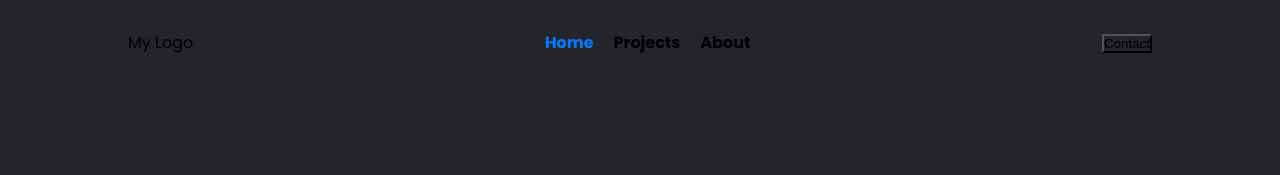
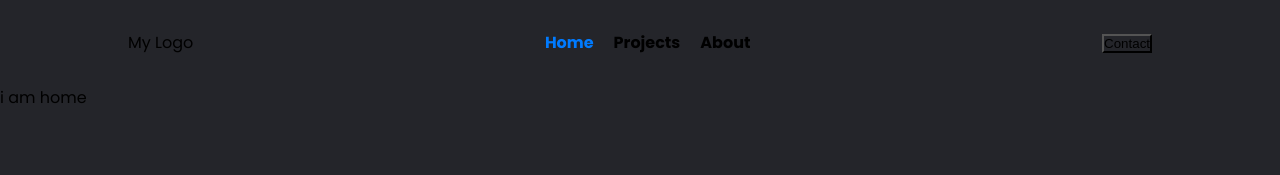
Before and after one commit to sushilthapaIT/Portfolio-ReactJS, a React (Vite) app in the folder portfolio-sushi/: page / in a window 1280 px wide. Shown: the top 175 px of the page. Built offline with nearby package versions, Linux system fonts and the light colour scheme.

Commit message:
adding content in home component for testing

```diff
--- a/portfolio-sushi/src/content/Home.jsx
+++ b/portfolio-sushi/src/content/Home.jsx
@@ -3,7 +3,7 @@ import React from 'react'
 const Home = () => {
   return (
     <div>
-
+      i am home
     </div>
   )
 }
```
